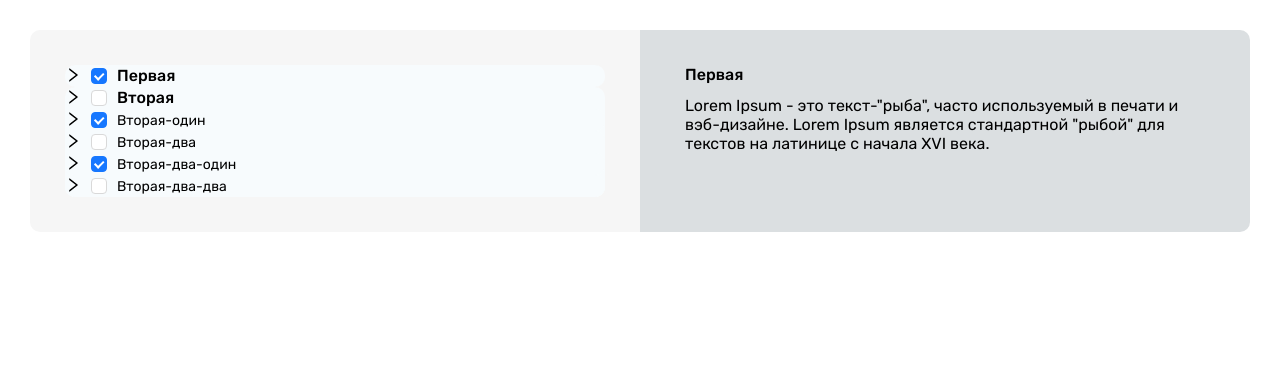
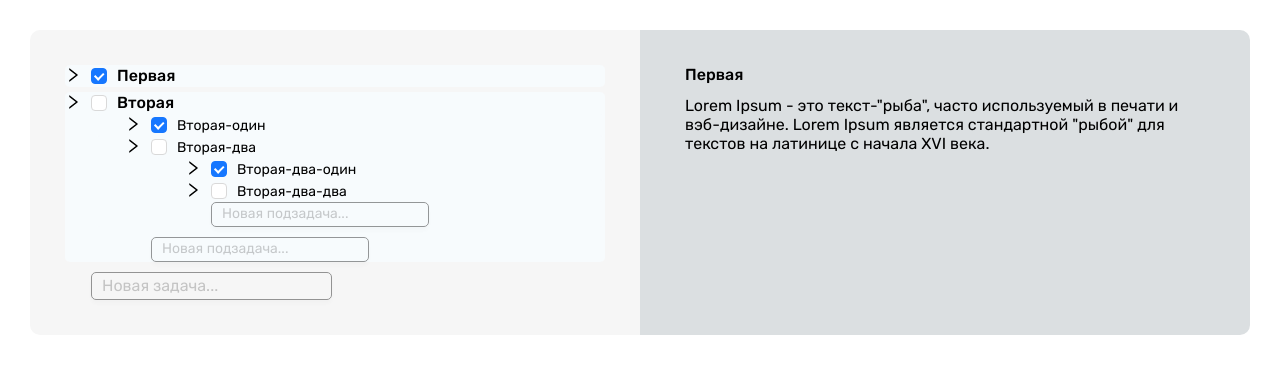
Before and after one commit to vilavren/task-mate, a React (Create React App) app: page / in a window 1280 px wide. Shown: the top 374 px of the page. Built offline with nearby package versions, Linux system fonts and the light colour scheme.

Commit message:
added: component Input

```diff
--- a/src/components/Task/Task.module.css
+++ b/src/components/Task/Task.module.css
@@ -1,8 +1,8 @@
 .task {
+	margin-bottom: 5px;
 	background-color: #F7FBFD;
-	border-radius: 10px;
+	border-radius: 5px;
 }
-
 
 .checkbox {
 	margin-right: 10px;
@@ -11,3 +11,19 @@
 .caret {
 	margin-right: 10px;
 }
+
+.subTasks {
+	padding-left: 30px;
+}
+
+.subTask {
+	margin-bottom: 0;
+	padding-left: 30px;
+}
+
+.input {
+	margin-bottom: 10px;
+	margin-left: 56px;
+	font-size: 14px;
+	line-height: 120%;
+}
--- a/src/components/Task/Task.tsx
+++ b/src/components/Task/Task.tsx
@@ -5,6 +5,7 @@ import cn from 'classnames'
 import React from 'react'
 
 import { Htag } from '../UI/Htag/Htag'
+import { Input } from '../UI/Input/Input'
 
 import styles from './Task.module.css'
 import { TaskProps } from './Task.props'
@@ -33,10 +34,17 @@ export const Task: React.FC<TaskProps> = ({
       <Htag tag={htag}>{task.title}</Htag>
 
       {task.subtasks && (
-        <ul>
+        <ul className={styles.subTasks}>
           {task.subtasks.map((st) => (
-            <Task htag={subHtag} subHtag={subHtag} key={st.id} task={st} />
+            <Task
+              className={styles.subTask}
+              htag={subHtag}
+              subHtag={subHtag}
+              key={st.id}
+              task={st}
+            />
           ))}
+          <Input className={styles.input} placeholder="Новая подзадача..." />
         </ul>
       )}
     </li>
--- a/src/components/Tasks/Tasks.module.css
+++ b/src/components/Tasks/Tasks.module.css
@@ -0,0 +1,5 @@
+.input {
+	margin-left: 26px;
+	font-size: 16px;
+	line-height: 130%;
+}
--- a/src/components/Tasks/Tasks.tsx
+++ b/src/components/Tasks/Tasks.tsx
@@ -3,6 +3,7 @@ import React from 'react'
 
 import TaskStore from '../../stores/TaskStore'
 import { Task } from '../Task/Task'
+import { Input } from '../UI/Input/Input'
 
 import styles from './Tasks.module.css'
 import { TasksProps } from './Tasks.props'
@@ -13,6 +14,7 @@ export const Tasks: React.FC<TasksProps> = ({ className, ...props }) => {
       {TaskStore.tasks.map((t) => (
         <Task htag="h3" subHtag="h4" key={t.id} task={t} />
       ))}
+      <Input className={styles.input} placeholder="Новая задача..." />
     </ul>
   )
 }
--- a/src/components/UI/Htag/Htag.module.css
+++ b/src/components/UI/Htag/Htag.module.css
@@ -19,7 +19,7 @@
 	display: inline-block;
 	font-size: 16px;
 	font-weight: 500;
-	line-height: 120%;
+	line-height: 130%;
 }
 
 .h4 {
--- /dev/null
+++ b/src/components/UI/Input/Input.module.css
@@ -0,0 +1,28 @@
+.input {
+	display: block;
+
+	padding: 3px 10px;
+
+	line-height: 22px;
+
+	opacity: 0.4;
+	border: 1px solid black;
+	border-radius: 5px;
+	box-shadow: 0 4px 4px rgb(0 0 0 / 5%);
+}
+
+.input::placeholder {
+	color: black;
+	opacity: 0.5;
+}
+
+.input:focus,
+.input:hover {
+	color: black;
+	opacity: 1;
+	outline: 2px solid black;
+}
+
+.input:hover {
+	opacity: 0.8;
+}
--- /dev/null
+++ b/src/components/UI/Input/Input.props.ts
@@ -0,0 +1,6 @@
+import { ReactNode } from 'react'
+
+export interface InputProps
+  extends React.InputHTMLAttributes<HTMLInputElement> {
+  children?: ReactNode
+}
--- /dev/null
+++ b/src/components/UI/Input/Input.tsx
@@ -0,0 +1,20 @@
+import cn from 'classnames'
+import React, { useState } from 'react'
+
+import styles from './Input.module.css'
+import { InputProps } from './Input.props'
+
+export const Input: React.FC<InputProps> = ({ className, ...props }) => {
+  const [newTaskText, setNewTaskText] = useState('')
+
+  return (
+    <input
+      type="text"
+      value={newTaskText}
+      placeholder="Новая задача"
+      onChange={(e) => setNewTaskText(e.target.value)}
+      className={cn(className, styles.input)}
+      {...props}
+    />
+  )
+}
```
